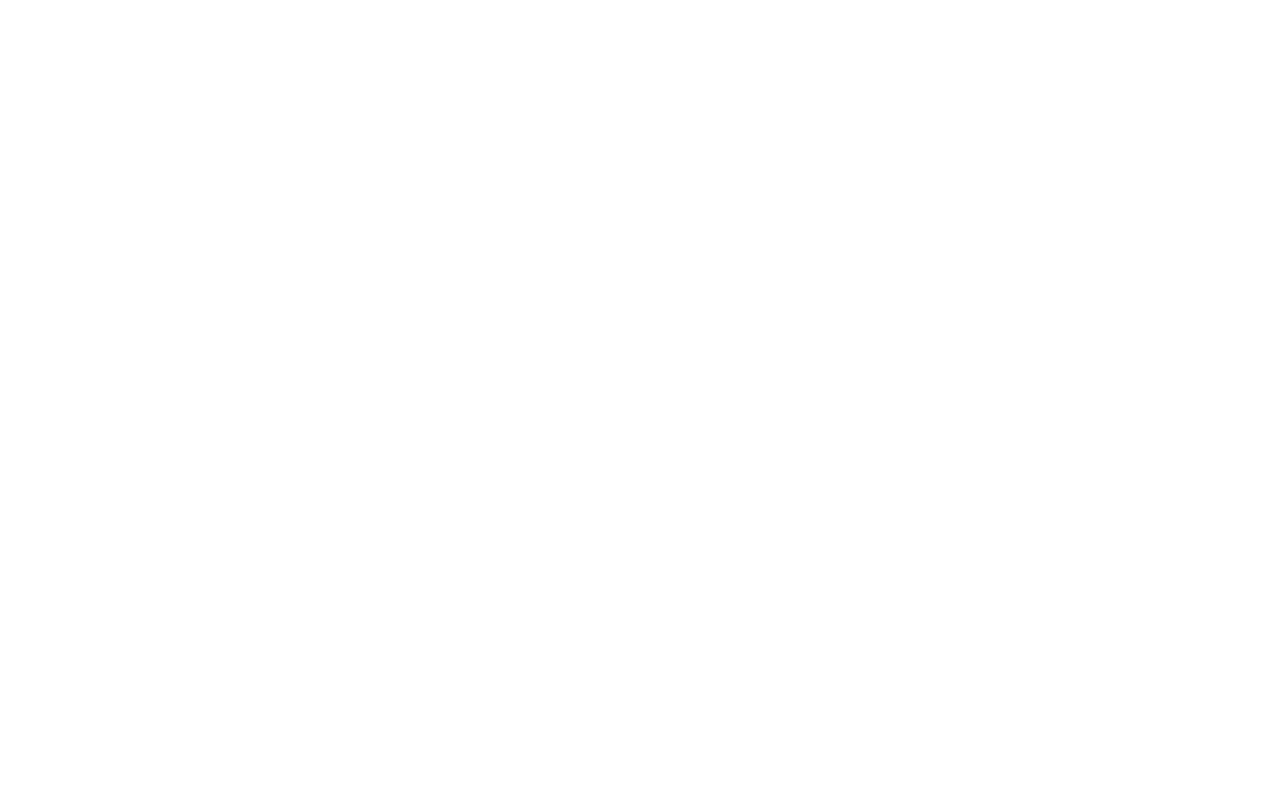
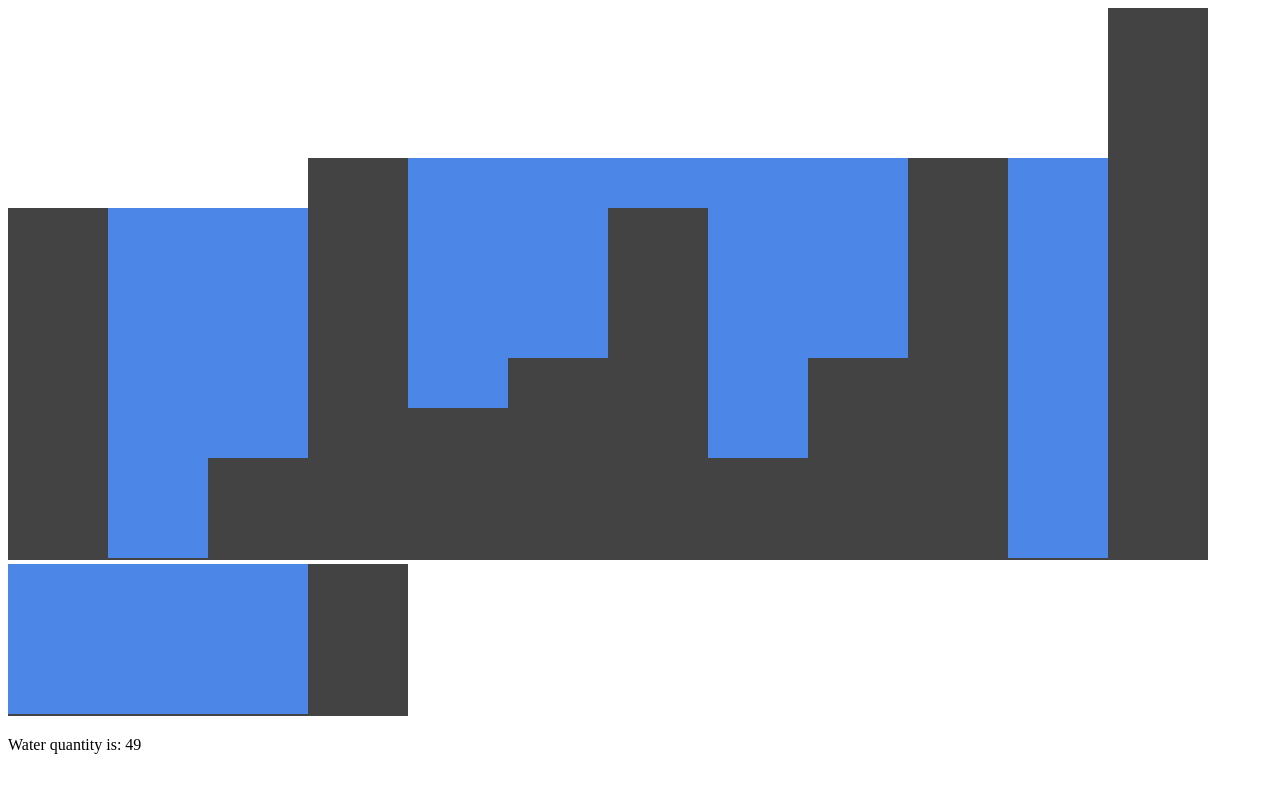
Before and after one commit to RoRElessar/hw_2, a plain HTML site: page index.html in a window 1280 px wide. Drawn offline with Linux system fonts and the light colour scheme.

Commit message:
calculate water quantity, create visual schema

```diff
--- a/index.html
+++ b/index.html
@@ -6,9 +6,10 @@
         content="width=device-width, user-scalable=no, initial-scale=1.0, maximum-scale=1.0, minimum-scale=1.0">
   <meta http-equiv="X-UA-Compatible" content="ie=edge">
   <title>Document</title>
-  <script src="index.js"></script>
+  <script src="index.js" async></script>
 </head>
 <body>
-
+  <div id="container"></div>
+  <p>Water quantity is: <span id="result"></span></p>
 </body>
 </html>
--- a/index.js
+++ b/index.js
@@ -1,3 +1,61 @@
 (function () {
 
+    let groundArray = [7, 0, 2, 8, 3, 4, 7, 2, 4, 8, 0, 11, 0, 0, 0, 3];
+    // let array = [2, 1, 5, 0, 3, 4, 7, 2, 3, 1, 0];
+    let watterArray = [];
+    let calculation = 0;
+    const LENGTH = groundArray.length;
+    let container = document.getElementById('container');
+    let resultSpan = document.getElementById('result');
+    let waterColor = '#4C87E7';
+    let groundColor = '#434343';
+
+    resultSpan.textContent = calculateWatter(groundArray);
+    drawGround(groundArray, watterArray);
+
+    function calculateWatter(groundArray) {
+        let result = 0;
+
+        for (let i = 0; i < LENGTH; i++) {
+            let maxLeft = 0, maxRight = 0;
+
+            for (let j = i; j >= 0; j--) {
+                maxLeft = Math.max(maxLeft, groundArray[j]);
+            }
+
+            for (let j = i; j < LENGTH; j++) {
+                maxRight = Math.max(maxRight, groundArray[j]);
+            }
+
+            calculation = Math.min(maxLeft, maxRight) - groundArray[i];
+            watterArray.push(calculation);
+            result += calculation;
+        }
+        return result.toString();
+    }
+
+    function drawGround(groundArray, watterArray) {
+        for (let i = 0; i < LENGTH; i++) {
+            let wrapper = document.createElement('div');
+            let watter = document.createElement('div');
+            let ground = document.createElement('div');
+
+            styleElements(watter, watterArray[i], waterColor);
+            styleElements(ground, groundArray[i], groundColor);
+
+            wrapper.style.display = 'inline-block';
+            wrapper.style.width = '100px';
+
+            wrapper.appendChild(watter);
+            wrapper.appendChild(ground);
+            container.appendChild(wrapper);
+        }
+    }
+
+    function styleElements(element, arrayElement, bgColor) {
+        element.style.height = arrayElement * 50 + 'px';
+        element.style.backgroundColor = bgColor;
+        element.style.borderBottom = '1px solid' + groundColor;
+    }
+
 })();
```
